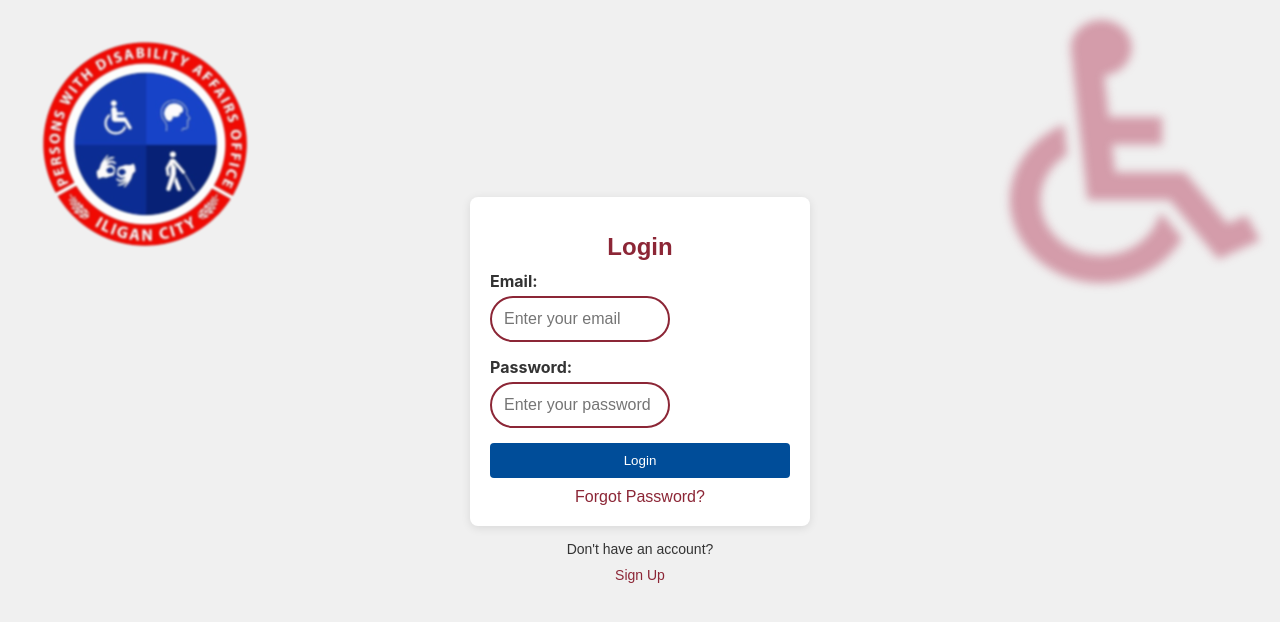
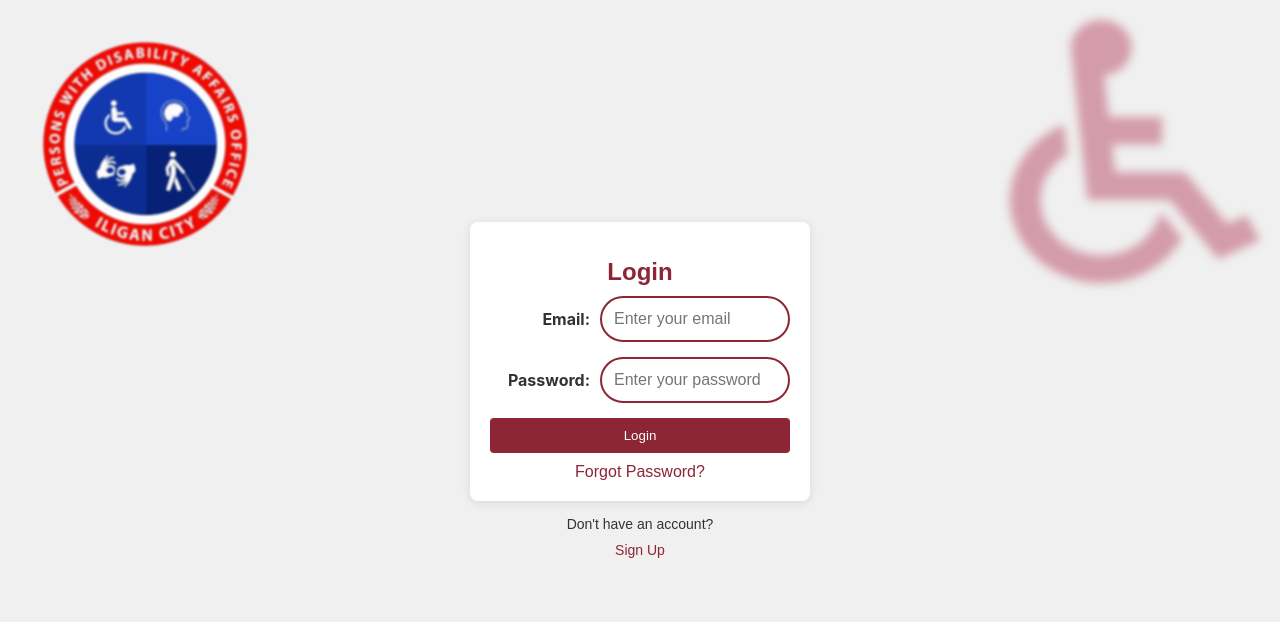
Before and after one commit to KentLouisArizo/AccessAbility, a React (Create React App) app: page /login in a window 1280 px wide. Shown: the top 622 px of the page. Built offline with nearby package versions, Linux system fonts and the light colour scheme.

Commit message:
style2.2

```diff
--- a/src/components/Login.jsx
+++ b/src/components/Login.jsx
@@ -85,7 +85,7 @@ const Login = () => {
             />
           </div>
           <button type="submit">Login</button>
-          <Link to="/forgot-password">Forgot Password?</Link>
+          <Link to="/reset-password">Forgot Password?</Link>
         </form>
       </div>
       <p className={styles.centerText}>
--- a/src/components/styles/Login.module.css
+++ b/src/components/styles/Login.module.css
@@ -80,7 +80,7 @@ button {
 }
 
 button:hover {
-  background-color: #ff5f6d;
+  background-color: #8c2636;
 }
 
 a {
--- a/src/components/styles/ResetPassword.module.css
+++ b/src/components/styles/ResetPassword.module.css
@@ -29,20 +29,22 @@
   }
 
   form div {
+    display: flex;
+    align-items: center; /* Vertically align label and input */
     margin-bottom: 15px;
-    text-align: left;
   }
 
   label {
-    display: block;
-    margin-bottom: 5px;
+    flex: 0 0 100px; /* Set a fixed width for labels */
+    margin-right: 10px; /* Add spacing between label and input */
     font-weight: bold;
     color: #333;
+    text-align: right; /* Align text to the right for neatness */
   }
 
   input,
   textarea {
-    width: 100%;
+    flex: 1; /* Allow inputs to take up remaining space */
     padding: 8px;
     border: 1px solid #ccc;
     border-radius: 4px;
@@ -56,7 +58,7 @@
   button {
     width: 100%;
     padding: 10px;
-    background-color: #004d99;
+    background-color: #8c2636;
     color: #fff;
     border: none;
     border-radius: 4px;
@@ -64,5 +66,5 @@
   }
 
   button:hover {
-    background-color: #003366;
+    background-color: #ff8c94;
   }
```
